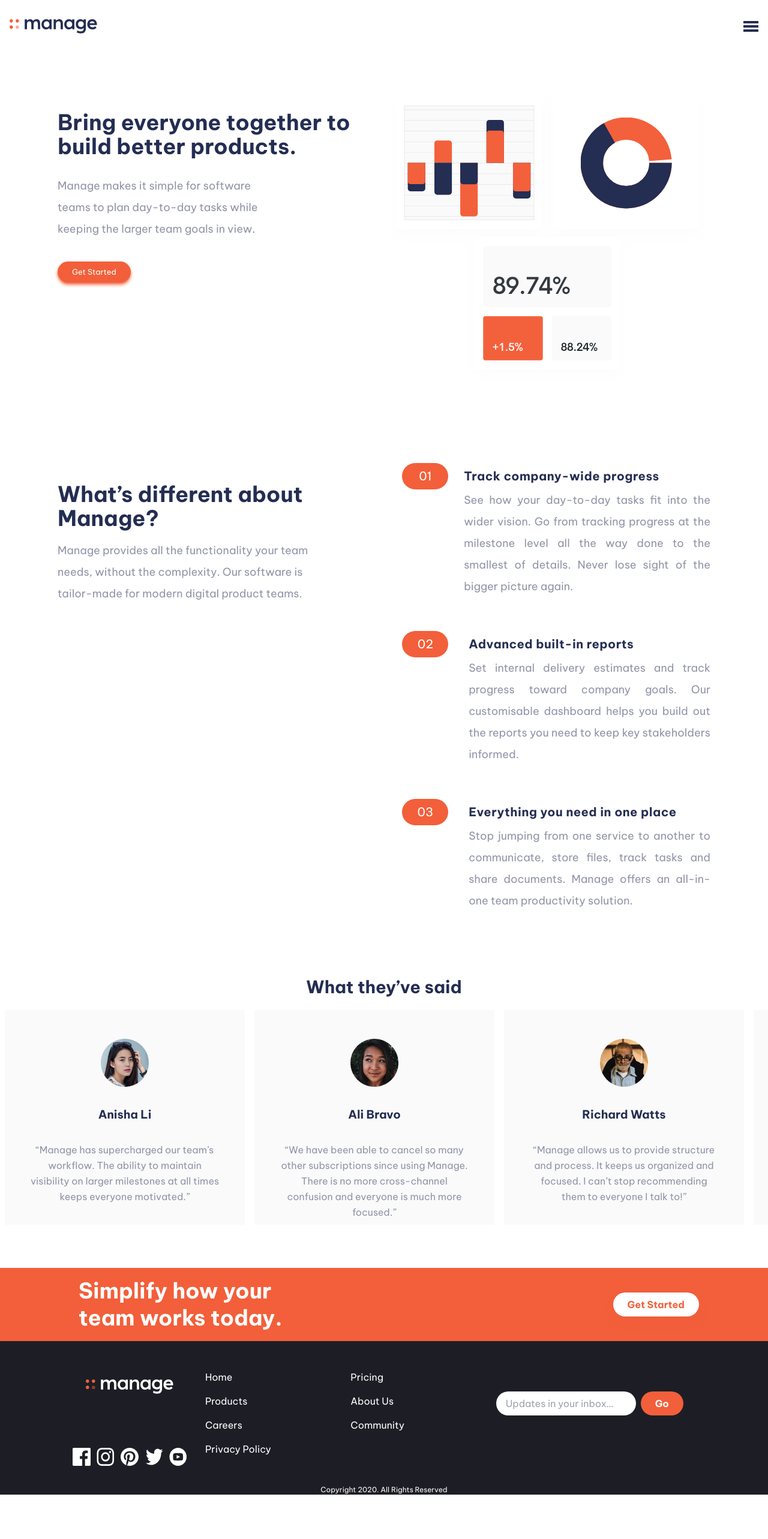
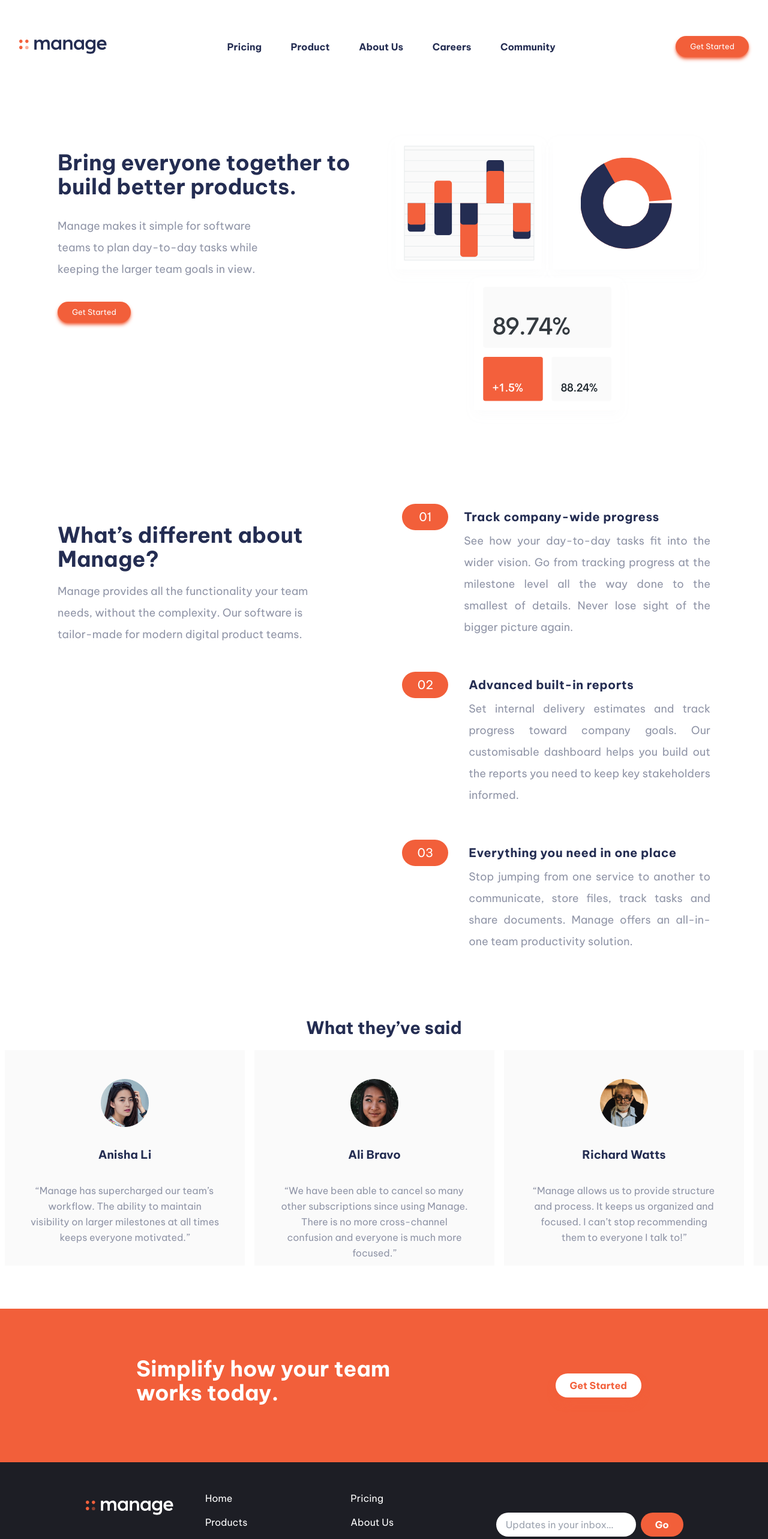
Before and after one commit to IZU29/manage-landing-page, a React (Vite) app: page / in a window 1280 px wide. Shown: the top 2566 px of the page at 60% size. Before the commit the page ends 2500 px from the top, so only its background shows below. Built offline with nearby package versions, Linux system fonts and the light colour scheme.

Commit message:
The Nav Bar for Desktop has been added

```diff
--- a/src/App.jsx
+++ b/src/App.jsx
@@ -47,9 +47,17 @@ useEffect(() => {
   return (
     <div className="font-bevietnam  border-black overflow-hidden">
         {/* <img src="/bg-tablet-pattern.svg" alt="" srcset="" className='absolute -top-0 left-20 -z-10 '/> */}
-      <div className="flex justify-between border-red-600 items-center my-8 px-4 m-auto md:max-w-[1440px]">
+      <div className="flex justify-between border-red-600 items-center my-8 px-4 m-auto md:max-w-[1440px] md:px-8 md:py-4">
       <img src="/logo.svg" alt="Logo of company" srcset="" />
-      <img src="/icon-hamburger.svg" alt="hamburger icon" srcset="" />
+      <ul className="hidden md:flex w-[45%] justify-between text-[#242d52] text-base font-semibold">
+        <li className="">Pricing</li>
+        <li className="">Product</li>
+        <li className="">About Us</li>
+        <li className="">Careers</li>
+        <li className="">Community</li>
+      </ul>
+      <button className=" py-2 px-6 my-2 md:my-3 text-white shadow-[hsl(12,88%,59%)] bg-[hsl(12,88%,59%)] self-center md:self-start rounded-full text-[0.8rem] text-bold shadow-md hidden md:flex">Get Started</button>
+      <img src="/icon-hamburger.svg" alt="hamburger icon" srcset="" className='md:hidden'/>
       </div>
       <div className="border-black p-2 flex flex-col md:flex-row-reverse md:justify-between md:max-w-[1440px] m-auto md:px-24 md:py-16">
       <div className="border-black md:w-[50%] ">
@@ -57,7 +65,7 @@ useEffect(() => {
       </div>
       <div className="flex flex-col  border-green-700 md:w-[49%]">
       {/* <img src="/bg-tablet-pattern.svg" alt="" srcset="" className='absolute -top-20 left-20 w-full -z-10 overflow-hidden'/> */}
-        <h2 className="border-red-500 text-[2.5rem]  text-[hsl(228,39%,23%)]  text-center my-2 font-bold md:text-left leading-tight mt-16 mb-6 md:mt-8 md:mb-4 md:text-4xl ">Bring everyone together to build better products.</h2>
+        <h2 className="border-red-500 text-[2.5rem]  text-[#242d52]  text-center my-2 font-bold md:text-left leading-tight mt-16 mb-6 md:mt-8 md:mb-4 md:text-4xl ">Bring everyone together to build better products.</h2>
         <p className="text-[hsl(227,12%,61%)] border-red-600 w-[80%] md:w-[70%] my-2 md:m-0 m-auto md:text-left md:my-3 text-base text-justify leading-relaxed max-w-prose md:text-lg md:leading-loose md:mb-6">Manage makes it simple for software teams to plan day-to-day
         tasks while keeping the larger team goals in view.</p>
         <button className=" py-2 px-6 my-2 md:my-3 text-white shadow-[hsl(12,88%,59%)] bg-[hsl(12,88%,59%)] self-center md:self-start rounded-full text-[0.8rem] text-bold shadow-md">Get Started</button>
@@ -145,8 +153,8 @@ useEffect(() => {
         </div>
       </div>
       <div className="bg-[#f25f3a] mt-16">
-        <div className="md:max-w-[1050px] m-auto flex flex-col md:flex-row justify-between">
-        <h1 className="text-4xl md:text-left text-white font-bold w-[90%] md:w-[40%] m-auto md:m-0 text-center p-4 leading-tight">Simplify how your team works today.</h1>
+        <div className="md:max-w-[1050px] m-auto flex flex-col md:flex-row justify-between  md:px-24 md:py-16">
+        <h1 className="text-4xl md:text-left text-white font-bold w-[90%] md:w-[60%] m-auto md:m-0 text-center p-4 leading-tight md:text-4xl md:mb-4 mt-8">Simplify how your team works today.</h1>
         <button className="py-2 px-6 shadow-lg mt-8 mb-3 md:m-0  my-2 m-auto bg-white shadow-[hsl(12,88%,59%)] text-[hsl(12,88%,59%)] rounded-full self-center font-semibold">Get Started</button>
         </div>
       </div>
```
